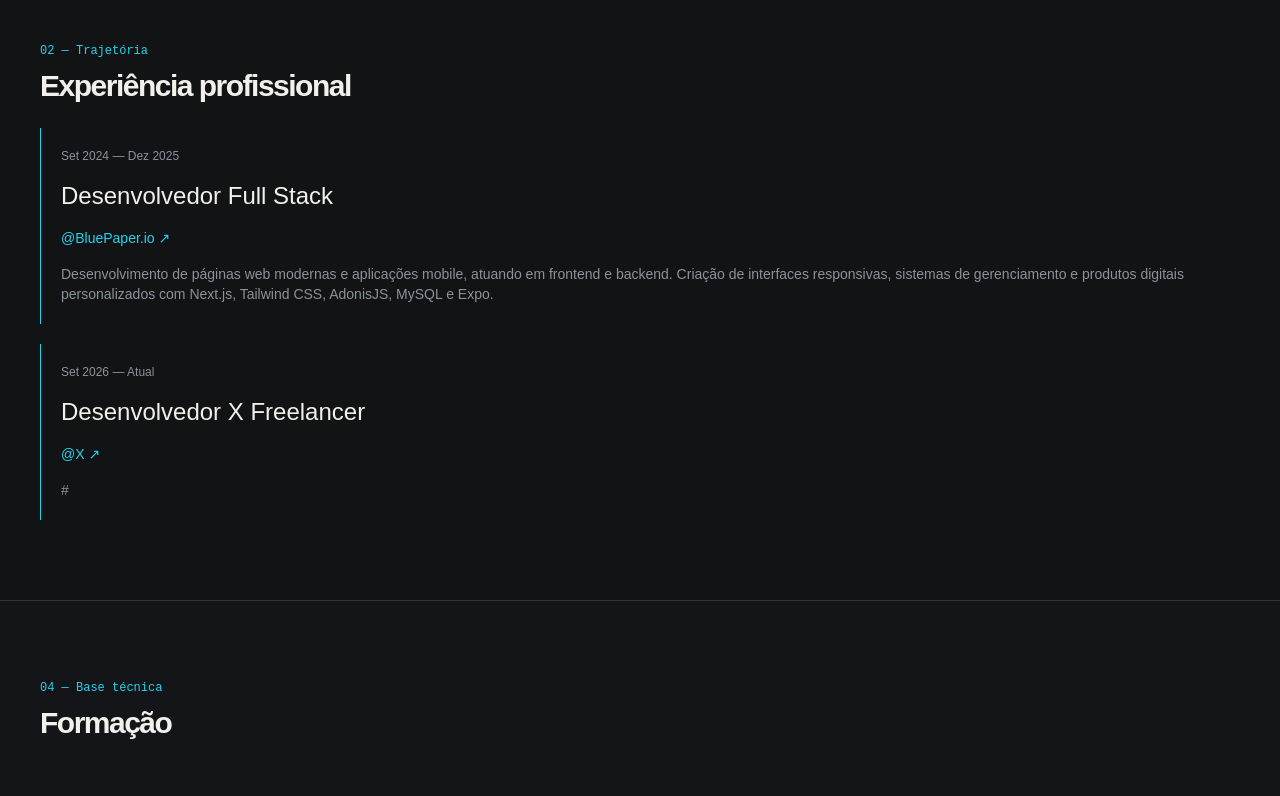
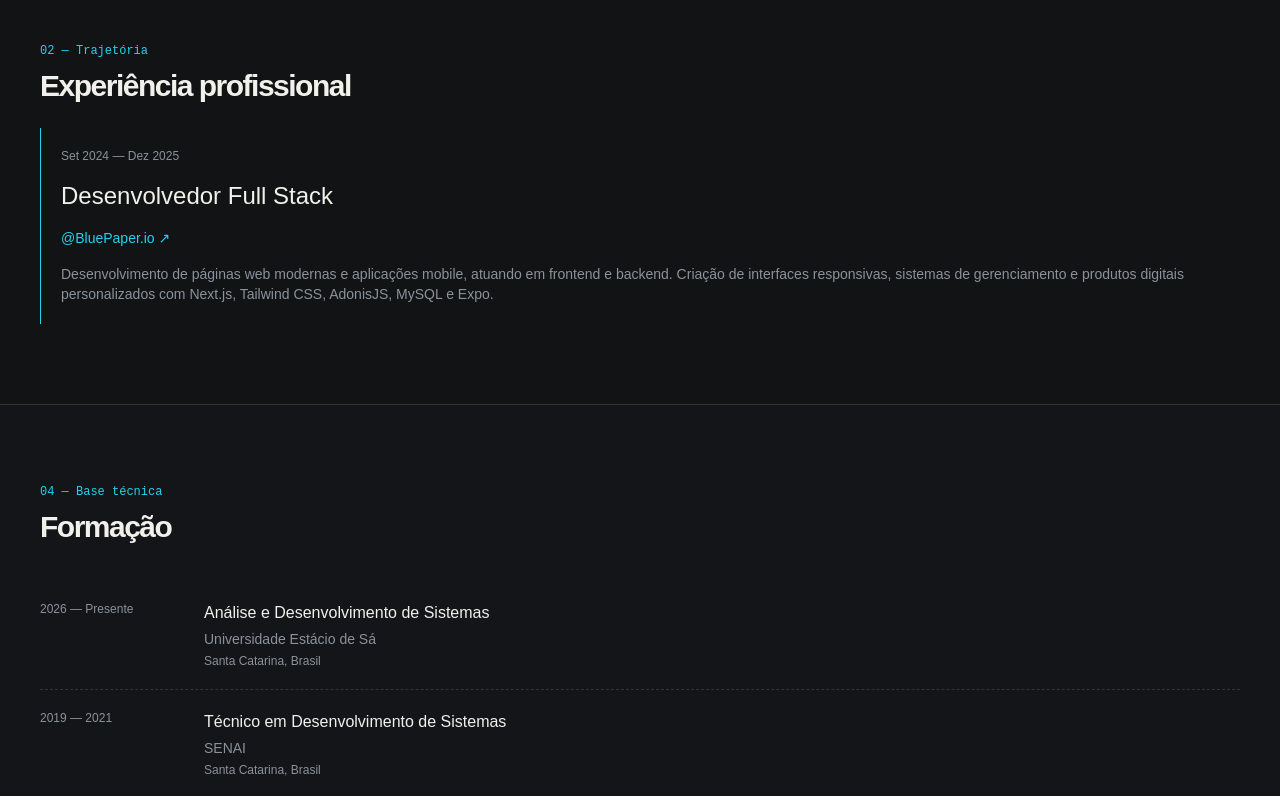
Before and after one commit to leonardonasc/portfolio, a React (Vite) app: page / in a window 1280 px wide. Shown: the part 1724-2520 px from the top of the page. Built offline with nearby package versions, Linux system fonts and the light colour scheme.

Commit message:
cleaning up

```diff
--- a/src/components/experience.tsx
+++ b/src/components/experience.tsx
@@ -11,14 +11,14 @@ export default function Experience() {
             companyLink: "https://bluepaper.io",
             description: "Desenvolvimento de páginas web modernas e aplicações mobile, atuando em frontend e backend. Criação de interfaces responsivas, sistemas de gerenciamento e produtos digitais personalizados com Next.js, Tailwind CSS, AdonisJS, MySQL e Expo.",
         },
-        {
-            id: 2,
-            fromto: "Set 2026 — Atual",
-            role: "Desenvolvedor X Freelancer",
-            company: "X",
-            companyLink: "#",
-            description: "#",
-        }
+        // {
+        //     id: 2,
+        //     fromto: "Set 2026 — Atual",
+        //     role: "Desenvolvedor X Freelancer",
+        //     company: "X",
+        //     companyLink: "#",
+        //     description: "#",
+        // }
     ]
 
     return (
```
